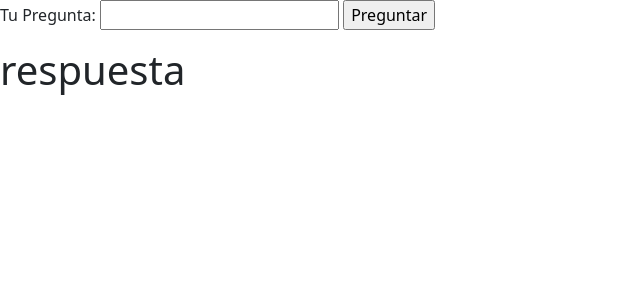
After one commit to Daavvvvvv/MealMaster, a Django app: page /preguntaChat/1 in a window 1280 px wide. The commit adds this page. Shown: the top 300 px of the page, without its empty margins (0-640 px from the left). Run offline with Django 4.2, Linux system fonts and the light colour scheme.

Commit message:
agregando chat a la pagina

```diff
--- a/MealMaster/templates/index.html
+++ b/MealMaster/templates/index.html
@@ -21,6 +21,9 @@
       <li>
         <a href="{% url 'listarDietas'%}">Meal plans</a>
       </li>
+      <li>
+        <a href="http://127.0.0.1:8000/preguntaChat/{{"temp"}}">ChatGPT</a>
+      </li>
       {% if user.is_authenticated %}
       <li>
         <a href="{% url 'logout' %}"> Cerrar Sesion </a>
--- /dev/null
+++ b/MealMaster/templates/preguntaChat.html
@@ -0,0 +1,16 @@
+{% extends 'base.html' %}
+
+{% block content %}
+
+<div class="mb-3">
+    <form method="post">
+        {% csrf_token %}
+        {{ form }}
+        <input type="submit" value="Preguntar">
+    </form>
+</div>
+
+<h1> respuesta </h1>
+<p>{{ ejemplo }}</p>
+
+  {% endblock %}
--- a/MealMaster/urls.py
+++ b/MealMaster/urls.py
@@ -36,5 +36,7 @@ urlpatterns = [
     path('modificarRutina/eliminarRutina/<str:idRutina>/', views.eliminarARutina, name="eliminarARutina"),
     path('modificarRutina/eliminarEjercicio/<str:idEjercicio>/<str:idRutina>/', views.eliminarEjercicio, name="eliminarEjercicio"),
     path('accounts/', include('django.contrib.auth.urls')),
-    path('registro/', views.registro, name='registro')
+    path('registro/', views.registro, name='registro'),
+    path('chatGPT/<str:pregunta>/', views.chatGPT, name='chatGPT'),
+    path('preguntaChat/<str:respuesta>', views.preguntaChat, name='preguntaChat'),
 ]
--- a/main/forms.py
+++ b/main/forms.py
@@ -2,9 +2,8 @@ from django import forms
 from django.forms import ModelForm
 from django.contrib.auth.forms import UserCreationForm
 
-class idForm(forms.Form):
-    idDieta = forms.CharField(label='De que dieta desea ver las comidas', max_length=100,empty_value="hola")
-
+class preguntas(forms.Form):
+    pregunta = forms.CharField(label = "Tu Pregunta",max_length=300)
 
 class CustomUserCreationForm(UserCreationForm):
     pass
--- a/main/views.py
+++ b/main/views.py
@@ -1,7 +1,9 @@
 from django.shortcuts import render, get_object_or_404, redirect
 from django.http import HttpRequest
 from main.models import comidas, dieta, comidaDieta, rutina, ejercicio, rutinaEjercicio
-from .forms import idForm, CustomUserCreationForm
+from .forms import preguntas, CustomUserCreationForm
+import openai
+openai.api_key = "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"
 
 def index(request):
     return render(request, 'index.html', {})
@@ -218,6 +220,41 @@ def eliminarEjercicio(request, idEjercicio, idRutina):
     return render(request, 'ejercicioEliminado.html', {})
 
 
+def preguntaChat(request, respuesta):
+    texto = ''
+    if request.method == "POST":
+        # create a form instance and populate it with data from the request:
+        form = preguntas(request.POST)
+        # check whether it's valid:
+        if form.is_valid():
+            texto = form.cleaned_data
+            respuesta1 = texto['pregunta']
+            print(texto['pregunta'])
+            messages = [ {"role": "system", "content": "You are a intelligent assistant."} ]
+            message = respuesta1
+            if message:
+                messages.append(
+                    {"role": "user", "content": message},
+                )
+                chat = openai.ChatCompletion.create(
+                    model="gpt-3.5-turbo", messages=messages
+                )
+
+            reply = chat.choices[0].message.content
+            print(f"ChatGPT: {reply}")
+            messages.append({"role": "assistant", "content": reply})
+            return render(request, "preguntaChat.html",{"form": form, "ejemplo": reply})
+
+
+    # if a GET (or any other method) we'll create a blank form
+    else:
+        form = preguntas()
+
+    return render(request, "preguntaChat.html",{"form": form, "ejemplo": texto})
+
+def chatGPT(request, pregunta):
+    print(pregunta)
+    return render(request, "chat.html", {"chat": pregunta})
 
 def mostrarComidas():
     comida = comidas.objects.all()
```
